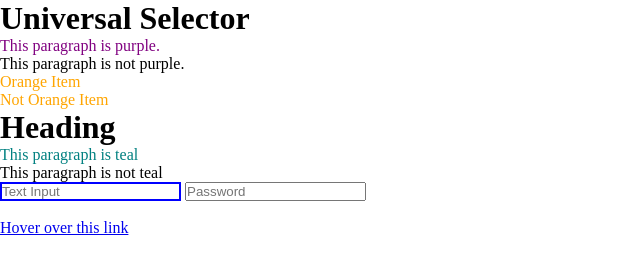
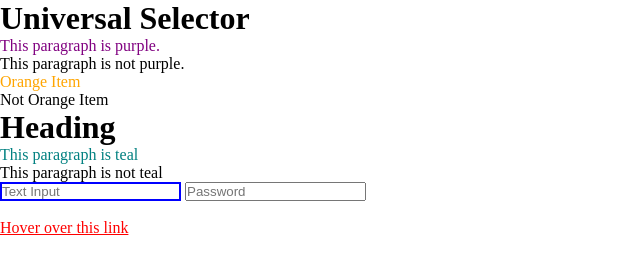
Before and after one commit to Strive-Vexil/ACIT1620, a plain HTML site: page week3/index.html in a window 1280 px wide. In both pictures the pointer is over the link "Hover over this link". Shown: the whole page, without its empty margins (0-640 px from the left). Drawn offline with Linux system fonts and the light colour scheme.

Commit message:
index.css

```diff
--- a/week3/index.css
+++ b/week3/index.css
@@ -7,7 +7,7 @@ div p {
 	color: purple;
 }
 
-ul > li {
+ul.orange > li {
 	color: orange;
 }
 
@@ -18,3 +18,7 @@ h1 + p {
 input[type="text"] {
 	border: 2px solid blue;
 }
+
+a:hover {
+	color: red;
+}
```
